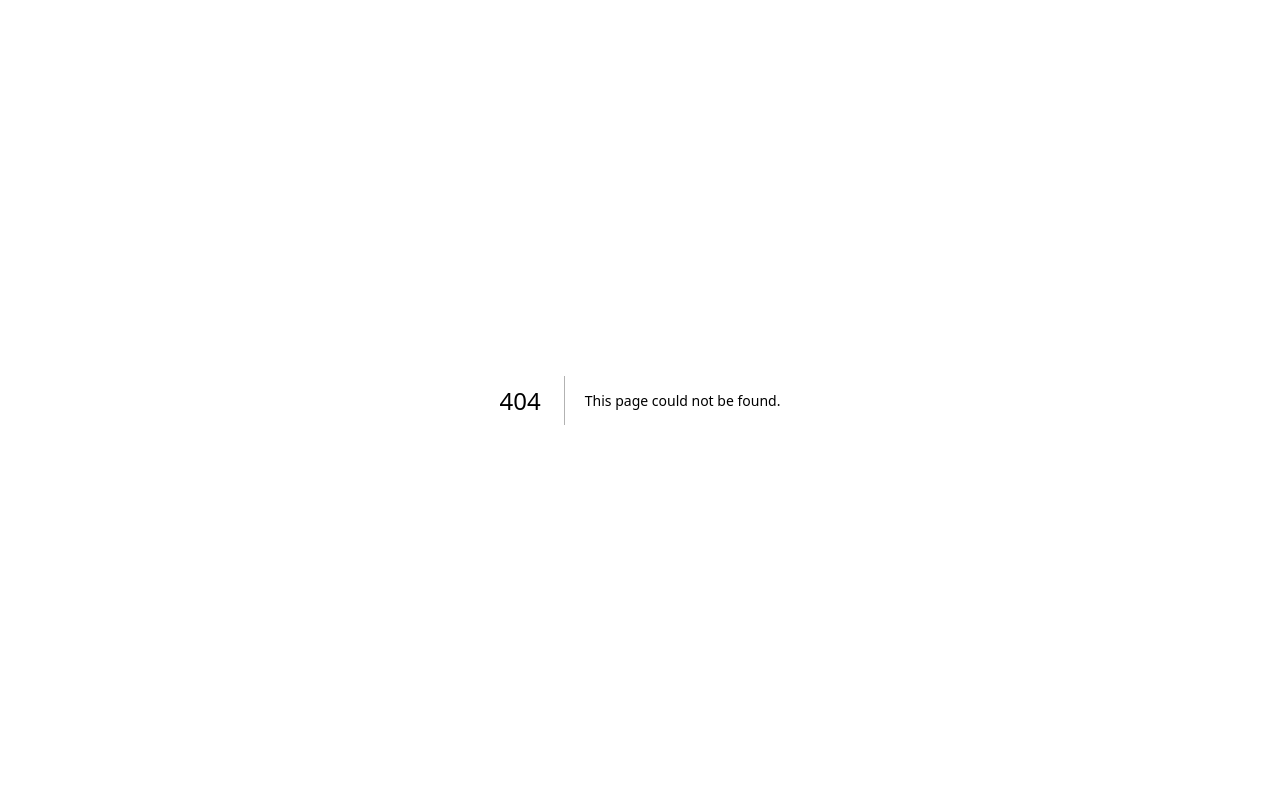
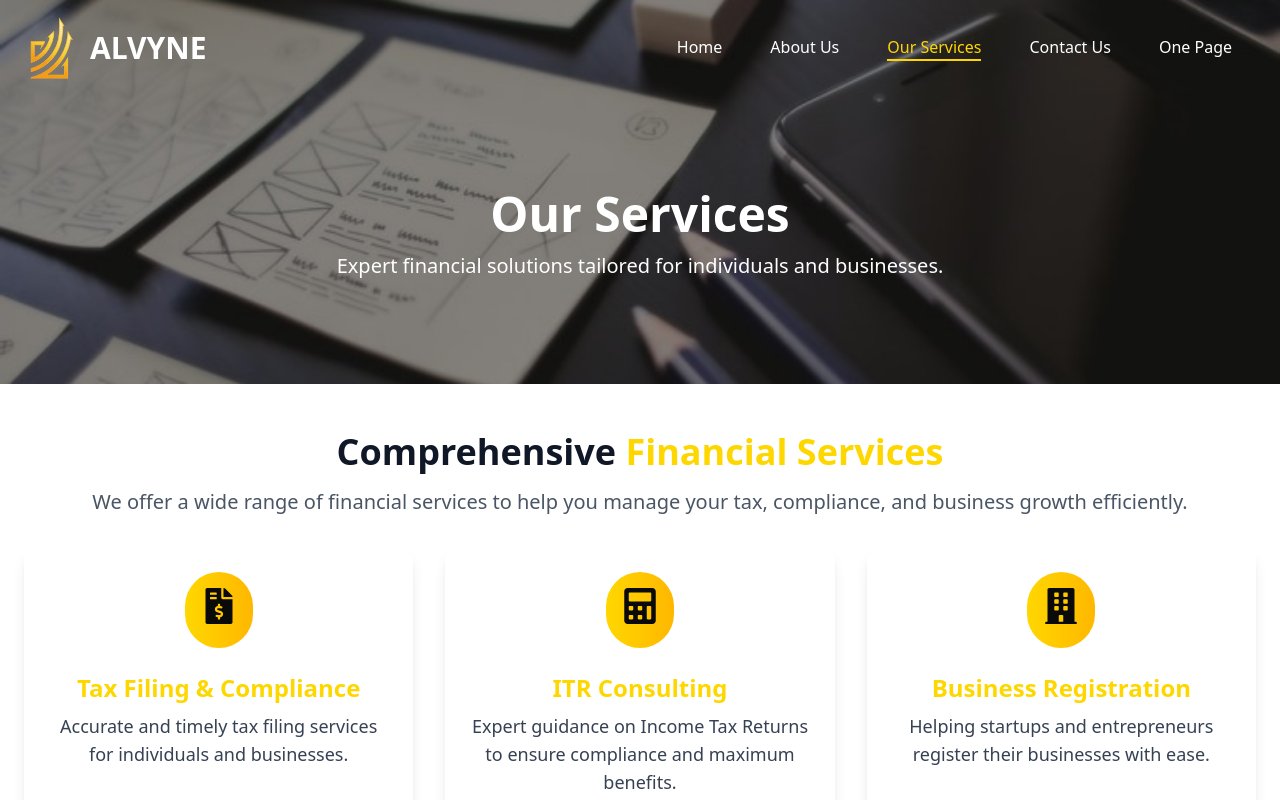
Before and after one commit to beingu15/alvine, a Next.js app: page /Services in a window 1280 px wide. Before the commit this address had no page. Shown: the top 800 px of the page. Built offline with nearby package versions, Linux system fonts and the light colour scheme.

Commit message:
services

```diff
--- a/src/app/About/page.js
+++ b/src/app/About/page.js
@@ -78,7 +78,7 @@ export default function About() {
       </motion.div>
 
       {/* Team Section */}
-      <div className="bg-gray-50 py-12">
+      <div className="bg-gray-100 py-12 px-6">
         <div className="container mx-auto text-center">
           <h2 className="text-3xl sm:text-4xl font-bold text-gray-900">
             Our team <span className="text-[#FFD700]">members</span>
@@ -139,7 +139,7 @@ export default function About() {
         <motion.div
           key={index}
           whileHover={{ scale: 1.05 }}
-          className="bg-blue-50 shadow-lg rounded-lg overflow-hidden transform transition-all duration-300 ease-in-out flex flex-col items-center p-6 hover:shadow-2xl"
+          className=" shadow-lg rounded-lg overflow-hidden transform transition-all duration-300 ease-in-out flex flex-col items-center p-6 hover:shadow-2xl"
         >
           {/* Icon with Gradient Background */}
           <div className="bg-gradient-to-r from-[#FFD700] to-[#FFB700] p-4 rounded-full mb-4">
@@ -148,7 +148,7 @@ export default function About() {
           <h3 className="text-xl sm:text-2xl font-bold text-[#FFD700] mt-2 tracking-wide">
             {item.title}
           </h3>
-          <p className="text-gray-600 mt-2 text-base sm:text-lg text-center">
+          <p className="text-white mt-2 text-base sm:text-lg text-center">
             {item.desc}
           </p>
         </motion.div>
--- /dev/null
+++ b/src/app/Services/page.js
@@ -0,0 +1,98 @@
+'use client';
+
+import Navbar from '@/components/Navbar';
+import Image from 'next/image';
+import { useState } from 'react';
+import { FaFileInvoiceDollar, FaCalculator, FaBuilding, FaChartLine, FaUserTie, FaShieldAlt, FaHandshake, FaCheckCircle } from 'react-icons/fa';
+import { motion } from 'framer-motion';
+
+export default function Services() {
+  const [showMore, setShowMore] = useState(false);
+
+  return (
+    <div>
+      {/* Navbar */}
+      <div className="absolute left-0 w-full z-50">
+        <Navbar />
+      </div>
+
+      {/* Hero Section */}
+      <div className="relative w-full h-80 md:h-96 flex items-center justify-center bg-black">
+        <Image
+          src="/slide1.jpg"
+          alt="Financial Services"
+          layout="fill"
+          objectFit="cover"
+          className="absolute z-0"
+        />
+        <div className="relative z-10 text-center text-white mt-20">
+          <motion.h1
+            initial={{ x: -100, opacity: 0 }}
+            animate={{ x: 0, opacity: 1 }}
+            transition={{ duration: 1 }}
+            className="text-3xl sm:text-4xl md:text-5xl font-bold leading-tight"
+          >
+            Our Services
+          </motion.h1>
+
+          <motion.p
+            initial={{ x: 100, opacity: 0 }}
+            animate={{ x: 0, opacity: 1 }}
+            transition={{ duration: 1 }}
+            className="text-base sm:text-lg md:text-xl mt-2"
+          >
+            Expert financial solutions tailored for individuals and businesses.
+          </motion.p>
+        </div>
+      </div>
+
+      {/* Services Section */}
+      <motion.div
+        initial={{ opacity: 0, y: 50 }}
+        animate={{ opacity: 1, y: 0 }}
+        transition={{ duration: 1 }}
+        className="container mx-auto px-6 py-12"
+      >
+        <h2 className="text-3xl sm:text-4xl font-bold text-gray-900 text-center">
+          Comprehensive <span className="text-[#FFD700]">Financial Services</span>
+        </h2>
+        <p className="mt-4 text-lg sm:text-xl text-gray-600 text-center">
+          We offer a wide range of financial services to help you manage your tax, compliance, and business growth efficiently.
+        </p>
+
+        <div className="mt-8 grid grid-cols-1 sm:grid-cols-2 md:grid-cols-3 gap-8">
+          {[
+            { title: "Tax Filing & Compliance", desc: "Accurate and timely tax filing services for individuals and businesses.", icon: <FaFileInvoiceDollar className="text-4xl mb-2" /> },
+            { title: "ITR Consulting", desc: "Expert guidance on Income Tax Returns to ensure compliance and maximum benefits.", icon: <FaCalculator className="text-4xl mb-2" /> },
+            { title: "Business Registration", desc: "Helping startups and entrepreneurs register their businesses with ease.", icon: <FaBuilding className="text-4xl mb-2" /> },
+            { title: "Investment Advisory", desc: "Smart financial planning strategies to grow your wealth effectively.", icon: <FaChartLine className="text-4xl mb-2" /> },
+            { title: "Corporate Tax Planning", desc: "Tailored tax strategies to optimize business profits and reduce liabilities.", icon: <FaUserTie className="text-4xl mb-2" /> },
+            { title: "Audit & Assurance", desc: "Comprehensive audit solutions ensuring financial accuracy and compliance.", icon: <FaShieldAlt className="text-4xl mb-2" /> },
+          ].map((service, index) => (
+            <motion.div
+              key={index}
+              initial={{ opacity: 0, y: 30 }}
+              whileInView={{ opacity: 1, y: 0 }}
+              transition={{ duration: 0.5, delay: index * 0.2 }}
+              className="shadow-lg rounded-lg overflow-hidden p-6 flex flex-col items-center text-center bg-white hover:shadow-2xl transform transition-all duration-300"
+            >
+              {/* Icon with Gradient Background */}
+              <div className="bg-gradient-to-r from-[#FFD700] to-[#FFB700] p-4 rounded-full mb-4">
+                {service.icon}
+              </div>
+              <h3 className="text-xl sm:text-2xl font-bold text-[#FFD700] mt-2">
+                {service.title}
+              </h3>
+              <p className="text-gray-700 mt-2 text-base sm:text-lg">
+                {service.desc}
+              </p>
+            </motion.div>
+          ))}
+        </div>
+      </motion.div>
+
+      {/* Why Choose Us Section */}
+
+    </div>
+  );
+}
--- a/src/components/Navbar.js
+++ b/src/components/Navbar.js
@@ -69,7 +69,7 @@ export default function Navbar() {
           {[
             { name: 'Home', href: '/' },
             { name: 'About Us', href: '/About' },
-            { name: 'Our Services', href: '/services' },
+            { name: 'Our Services', href: '/Services' },
             { name: 'Contact Us', href: '/contact' },
             { name: 'One Page', href: '/one-page' },
           ].map((item) => (
@@ -102,7 +102,7 @@ export default function Navbar() {
               {[
                 { name: 'Home', href: '/' },
                 { name: 'About Us', href: '/About' },
-                { name: 'Our Services', href: '/services' },
+                { name: 'Our Services', href: '/Services' },
                 { name: 'Contact Us', href: '/contact' },
                 { name: 'One Page', href: '/one-page' },
               ].map((item) => (
```
